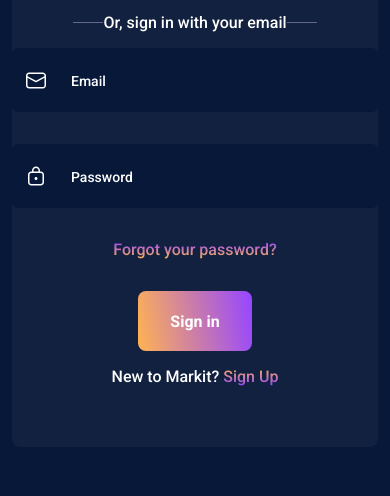
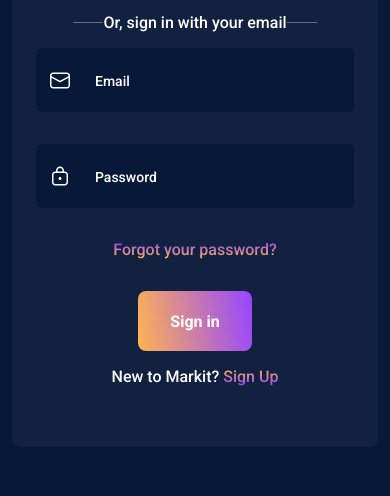
Before and after one commit to musakavus/musakavus.github.io, a website: page login.html in a window 390 px wide. Shown: the part 207-703 px from the top of the page. Drawn offline with nearby package versions, Linux system fonts and the light colour scheme.

Commit message:
fomr-control updated

```diff
--- a/css/main.scss
+++ b/css/main.scss
@@ -2543,6 +2543,10 @@
         gap: 0 !important;
       }
 
+      .input-group {
+        padding: 0 24px;
+      }
+
     }
 
 
```
Also changed, not shown: css/main.css, 1 other file.
